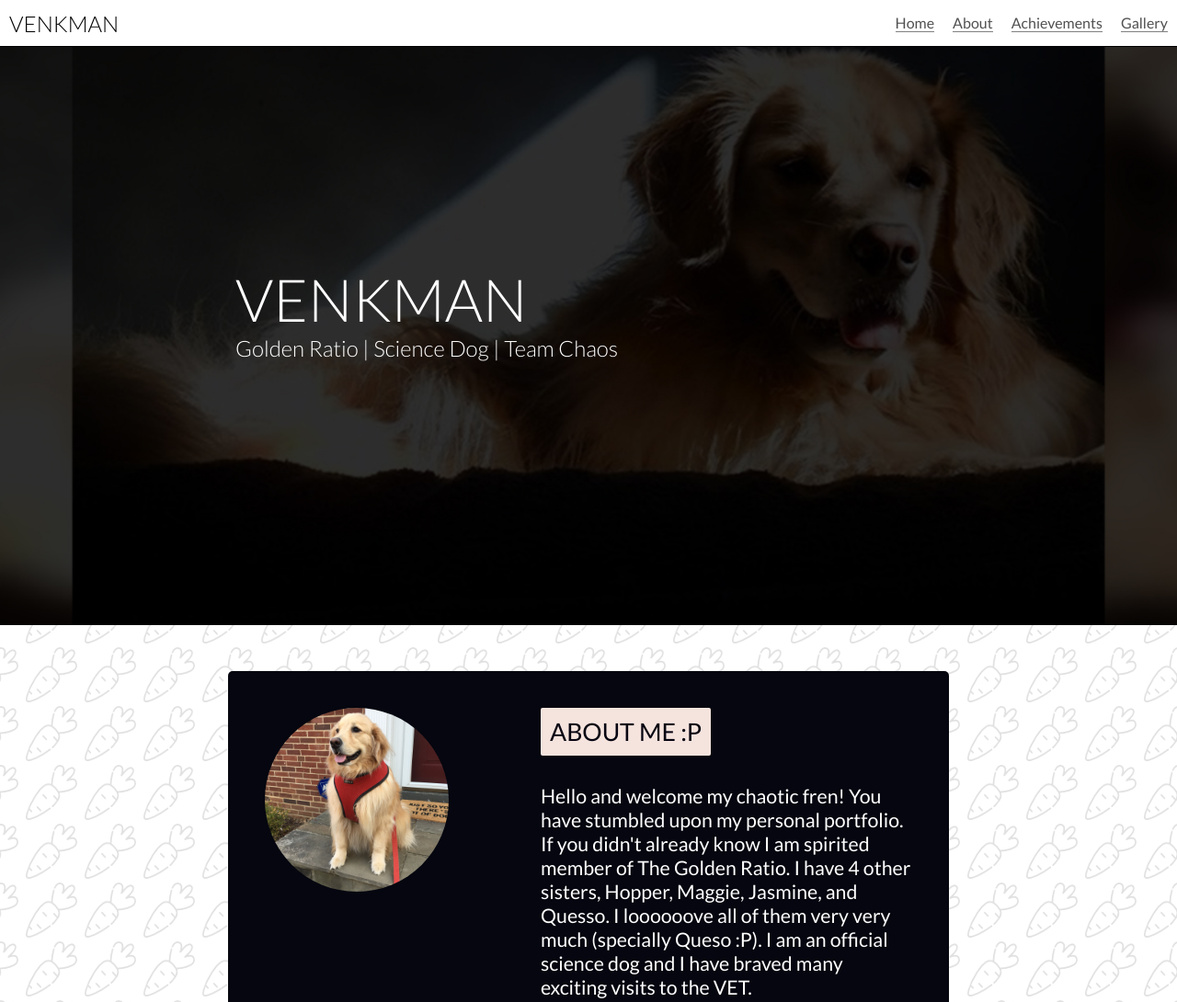
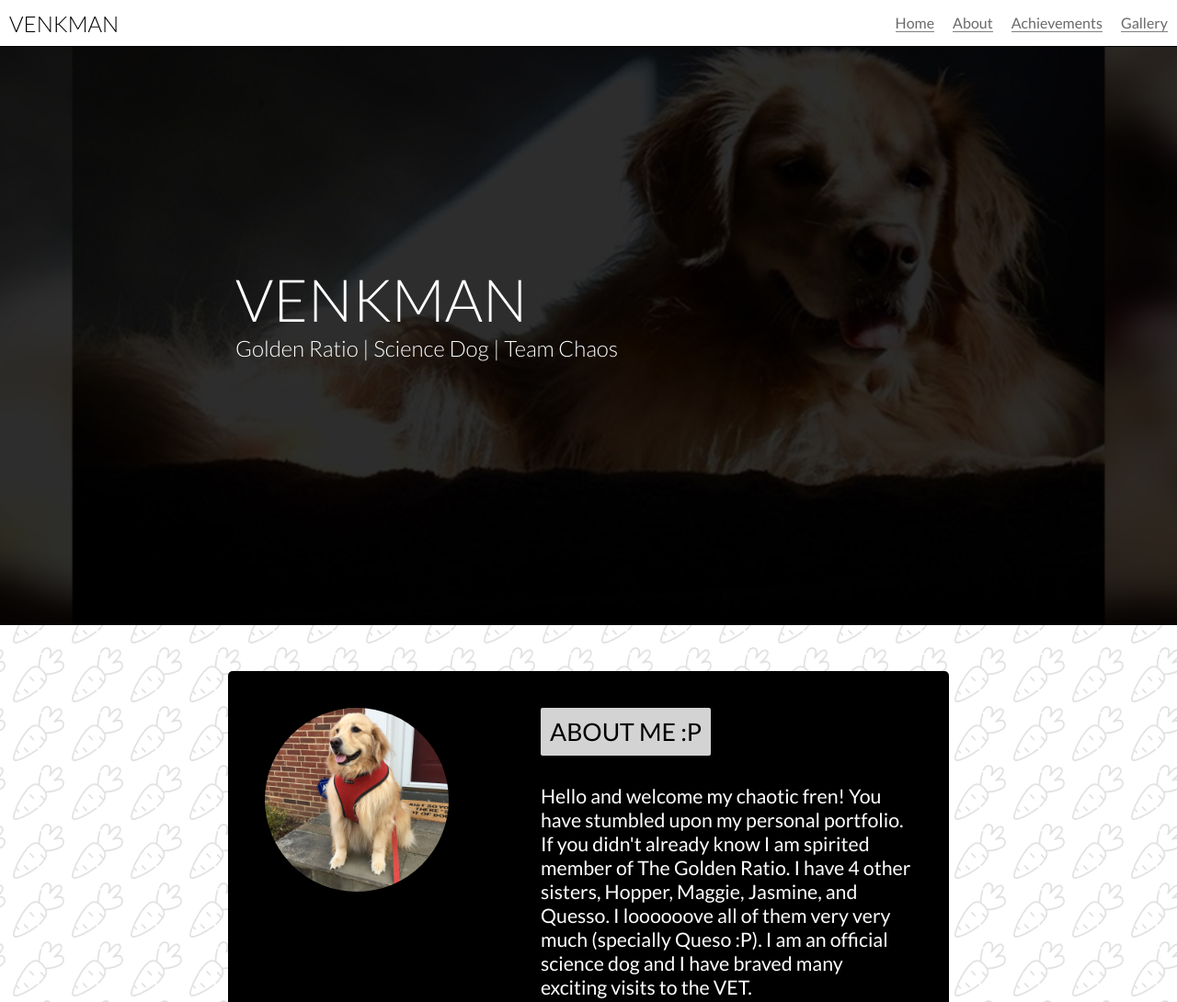
Before and after one commit to uoft-oss/code-workshop, a plain HTML site: page index.html in a window 1280 px wide. Shown: the top 1090 px of the page at 92% size. Drawn offline with Linux system fonts and the light colour scheme.

Commit message:
cut down

```diff
--- a/style.css
+++ b/style.css
@@ -5,8 +5,7 @@ body {
     margin: 0;
     font-family: 'Lato', sans-serif;
     background: url("media/carrot.png"); /*https://www.flaticon.com/free-icon/carrot_1159055#term=carrot&page=1&position=4 */
-    background: url("media/carrot.png");
-    -webkit-animation: slide 20s linear infinite;
+    -webkit-animation: slide 40s linear infinite;
 }
 
 @-webkit-keyframes slide {
@@ -45,7 +44,7 @@ body {
 }
 
 #home {
-    transition-duration: 0.2s;
+    transition-duration: 0.3s;
     width: 100%;
     height: 85vh;
     background: url("media/banner.jpeg");
@@ -87,7 +86,7 @@ body {
     width: auto;
     margin: 10px;
     border-bottom: 1px solid gray;
-    color: rgb(80, 80, 80);
+    color: dimgray;
 }
 
 .nav-item:hover{
@@ -100,7 +99,7 @@ body {
 
 
 .nav-item a, .name a {
-    color: rgb(80, 80, 80);
+    color: dimgray;
     text-decoration: none;
 }
 
@@ -115,6 +114,16 @@ body {
     color: black;
 }
 
+.title {
+    font-size: 20pt;
+    margin-bottom: 10px;
+    color: bisque;
+    background: black;
+    padding: 10px;
+    width: auto;
+    border-radius: 2px;
+}
+
 #about {
     width: 55%;
     height: auto;
@@ -122,19 +131,9 @@ body {
     flex-direction: row;
     justify-content: flex-start;
     align-items: flex-start;
-    background: rgb(5, 6, 15);
+    background: black;
     padding: 40px;
     border-radius: 5px;
-}
-
-.title {
-    font-size: 20pt;
-    margin-bottom: 10px;
-    color: rgb(245, 227, 221);
-    background: rgb(6, 4, 17);
-    padding: 10px;
-    width: auto;
-    border-radius: 2px;
 }
 
 .about-image {
@@ -149,7 +148,7 @@ body {
     margin-left: 100px;
     height: 80%;
     word-wrap: break-word;
-    color: rgb(255, 255, 255);
+    color: white;
     display: flex;
     flex-direction: column;
     justify-content: flex-start;
@@ -158,14 +157,15 @@ body {
 }
 
 .about-info .title {
-    background: rgb(245, 227, 221);
-    color: rgb(6, 4, 17);
+    background: lightgray;
+    color: black;
 }
 
 .footer {
     margin-top: 25px;
     width: 100%;
     text-align: center;
+    padding-bottom: 10px;
 }
 
 #achievements {
@@ -185,14 +185,13 @@ body {
 .ach-title {
     margin-left: 40px;
     text-decoration: none;
-    color: rgb(105, 105, 105);
+    color: gray;
     font-size: 25pt;
 }
 
 .achievement img {
     width: 120px;
     height: auto;
-    background: red;
     background-size: 100% auto;
 }
 
```
